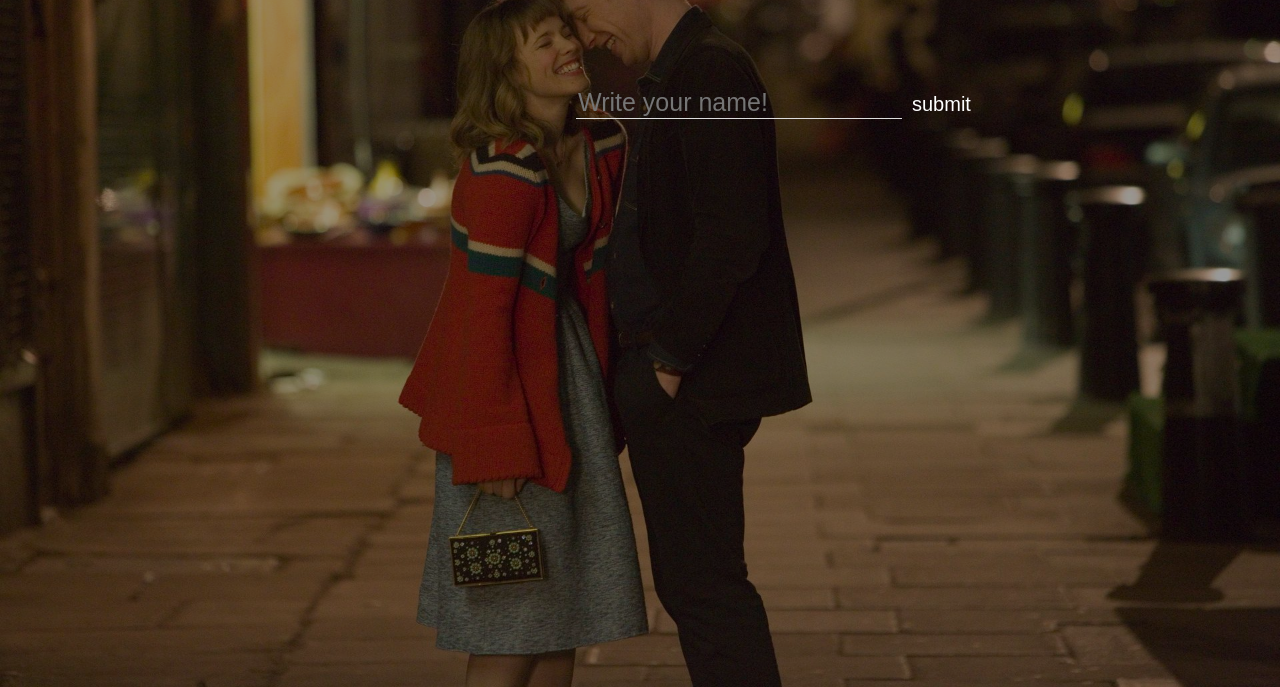
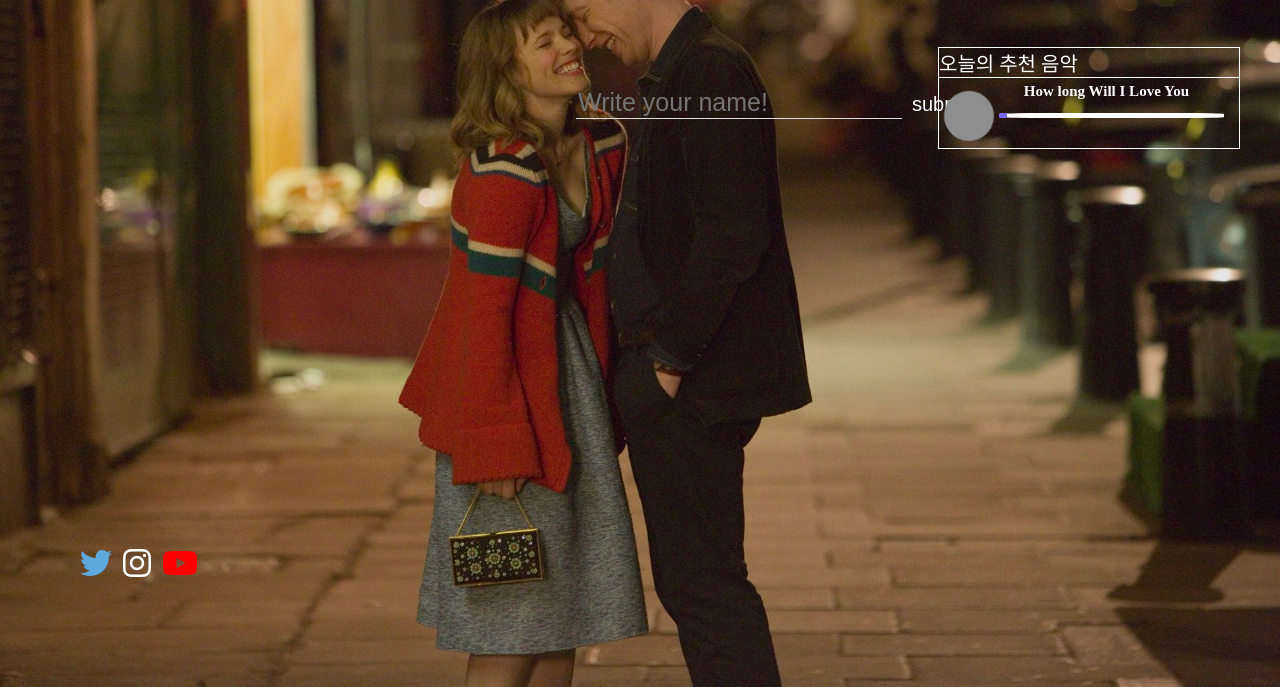
Before and after one commit to trick-dotcom/CHROME-TODOLIST, a plain HTML site: page index.html in a window 1280 px wide. Shown: the part 113-800 px from the top of the page. Drawn offline with Linux system fonts and the light colour scheme; grey boxes are pictures that could not be loaded.

Commit message:
music-box 추가

```diff
--- a/css/firstpage.css
+++ b/css/firstpage.css
@@ -1,5 +1,5 @@
 img {
-  filter: brightness(60%);
+  filter: brightness(90%);
   height: 100vh;
   width: 100vw;
   position: absolute;
@@ -11,7 +11,7 @@ img {
   color: white;
   position: absolute;
   top: 13%;
-  left: 20px;
+  left: 60px;
   font-size: 30px;
 }
 .login-form {
@@ -22,7 +22,7 @@ img {
 .todo-list {
   position: absolute;
   top: 23%;
-  left: 20px;
+  left: 60px;
 }
 .first-form input {
   background: none;
--- /dev/null
+++ b/css/music-box.css
@@ -0,0 +1,73 @@
+
+#music-player{
+    background: none;
+    border: 1px solid white;
+    position:absolute;
+    right:40px;
+    top:20%;
+    color:white;
+    width:300px;
+    height:100px;
+    font-size:20px;
+    z-index:0;
+  }
+  .comment{
+    border-bottom:1px solid white;
+  }
+  .contents{
+    width:300px;
+    height:80px;
+    position:relative;
+  }
+  @keyframes rotate_img{
+    100%{
+      transform: rotate(360deg);
+    }
+  }
+
+  .contents img{
+    width:50px;
+    height:50px;
+    border-radius:25px;
+    position:absolute;
+    left:5px;
+    top:13px;
+    animation: rotate_img 25s linear infinite;
+  }
+  .contents span{
+    color:white;
+    position:absolute;
+    top:5px;
+    right:50px;
+    font-size:15px;
+    font-weight: 900;
+  }
+  @keyframes change_length{
+    0%{
+      width:1px;
+    }
+    50%{
+      width:110px;
+    }
+    100%{
+      width:220px;
+    }
+  }
+  .stick1{
+    width:220px;
+    height:5px;
+    background-color:white;
+    position:absolute;
+    top:35px;
+    right:15px;
+    border-radius:20%;
+  }
+  .stick2{
+    height:5px;
+    background-color:mediumslateblue;
+    position:absolute;
+    top:35px;
+    left:60px;
+    border-radius:20%;
+    animation: change_length 157s linear infinite;
+  }
--- a/css/style.css
+++ b/css/style.css
@@ -1,5 +1,5 @@
 @import "firstpage.css";
-
+@import "music-box.css";
 .hidden {
   display: none;
 }
@@ -11,7 +11,8 @@ body {
 .time {
   color: white;
   position: absolute;
-  left: 20px;
+  top:30px;
+  left: 60px;
   font-size: 60px;
   margin: 0;
 }
@@ -21,3 +22,32 @@ body {
   right: 35px;
   font-size: 20px;
 }
+h2 ul{
+  position: absolute;
+  left:60px;
+  top:29%;
+  color:white;
+}
+h2 ul li{
+  margin-bottom:15px;
+}
+#icon{
+  width:200px;
+  height:100px;
+  position:absolute;
+  left:60px;
+  bottom:20px;
+  padding:20px;
+}
+a{
+  margin-right:7px;
+}
+.fa-twitter{
+  color:#5da9dd;
+}
+.fa-instagram {
+  color:white;
+}
+.fa-youtube{
+  color:red;
+}
--- a/index.html
+++ b/index.html
@@ -27,15 +27,37 @@
     <h2>
       <ul class="what-to-do"></ul>
     </h2>
-
     <div class="weather">
       <span></span>
       <span></span>
+    </div>
+
+    <div id="music-player">
+      <div class="comment">
+        오늘의 추천 음악
+      </div>
+      <div class="contents">
+        <span>How long Will I Love You</span>
+        <div class="stick1">
+        </div>
+        <div class="stick2"></div>
+        <img src="https://image.yes24.com/momo/TopCate325/MidCate05/32445935.jpg" />
+      </div>
+    </div>
+
+    <div id="icon">
+      <a style = "text-decoration:none" href="https://twitter.com/home?lang=en" class="fab fa-twitter fa-2x" ></a>
+      <a style = "text-decoration:none" href="https://www.instagram.com/?hl=ko" class="fab fa-instagram fa-2x" ></a>
+      <a style = "text-decoration:none" href="https://www.youtube.com/" class="fab fa-youtube fa-2x"></a>
     </div>
     <script src="js/login.js"></script>
     <script src="js/background.js"></script>
     <script src="js/clock.js"></script>
     <script src="js/weather.js"></script>
     <script src="js/todo.js"></script>
+    <script
+    src="https://kit.fontawesome.com/6478f529f2.js"
+    crossorigin="anonymous"
+  ></script>
   </body>
 </html>
--- a/js/todo.js
+++ b/js/todo.js
@@ -9,17 +9,27 @@ let toDos=[];
 function saveToDos(){
     localStorage.setItem("todos",JSON.stringify(toDos));
 }
+
+function deleteLi(){
+    const del = event.target.parentElement;
+    del.remove();
+    toDos = toDos.filter(item => item.id !=parseInt(del.id));
+    saveToDos();
+}
+
 function paintToDo(message){
     const li = document.createElement("li");
     li.id = message.id;
     const span = document.createElement("span");
     const btn = document.createElement("button");
+    btn.addEventListener("click", deleteLi);
     span.innerText = message.text;
     btn.innerText = "x";
     li.appendChild(span);
     li.appendChild(btn);
     list.appendChild(li);
 }
+
 function handleSubmit(event){
     event.preventDefault();
     const whatToDo = todoForm.value;
```
Also changed, not shown: 1 other file.
